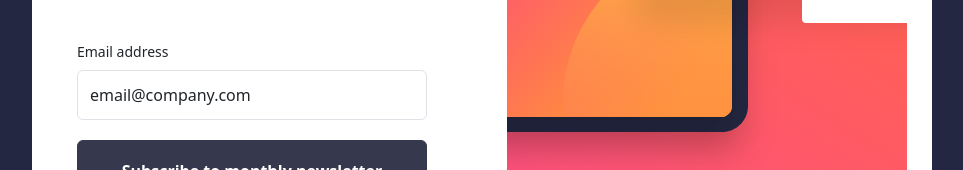
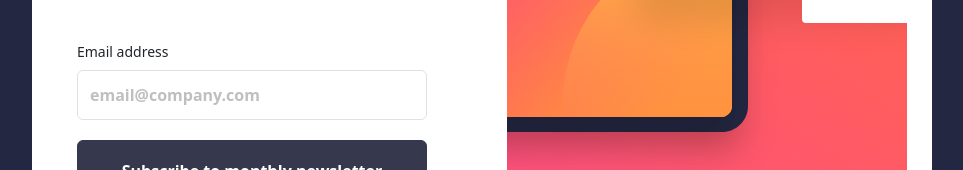
Before and after one commit to mattwhen/newsletter-signup, a plain HTML site: page index.html in a window 1280 px wide. Shown: the part 383-553 px from the top of the page, without its empty margins (158-1121 px from the left). Drawn offline with nearby package versions, Linux system fonts and the light colour scheme.

Commit message:
This commit modifies the README and removing the default value in the email input form

```diff
--- a/index.html
+++ b/index.html
@@ -66,7 +66,6 @@
 								class="form-control"
 								id="input-email"
 								placeholder="email@company.com"
-								value="email@company.com"
 							>
 							<span id="error-message">Valid email required</span>
 							<button type="submit"  class="btn btn-primary submitBtn">
```
Also changed, not shown: assets/images/newsletter-homepage.png (added), 1 other file.
